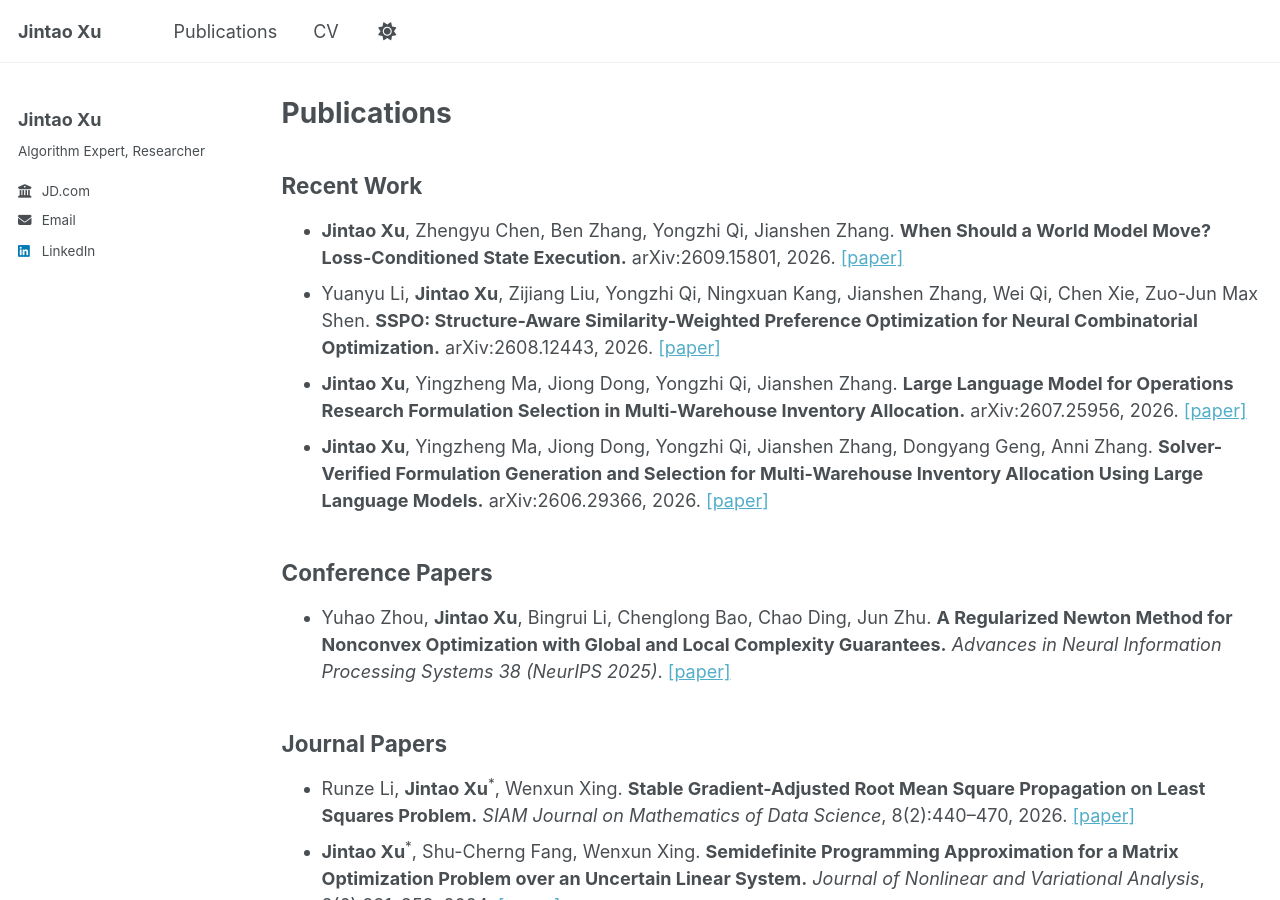
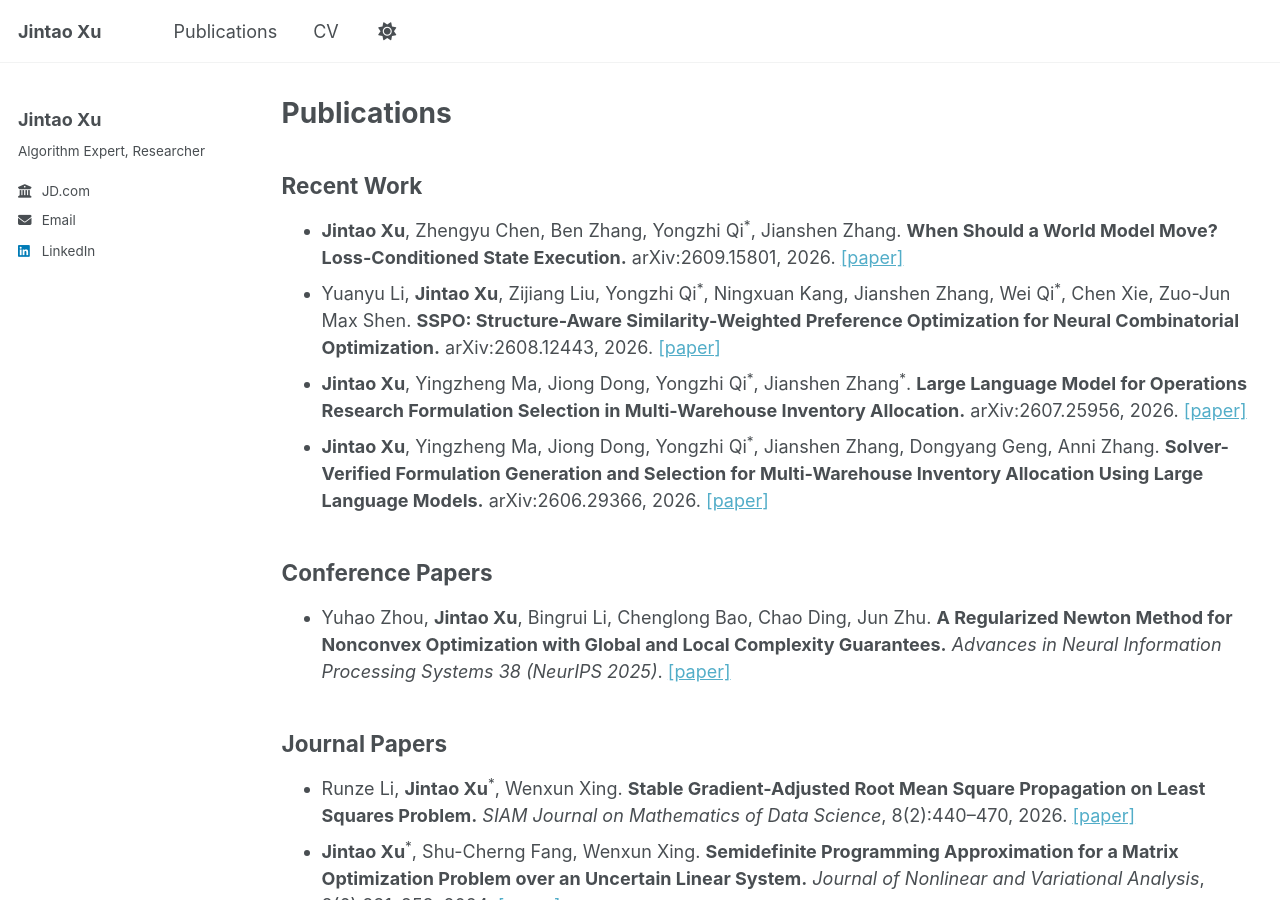
Before and after one commit to JintaoXuMath/JintaoXuMath.github.io, a Jekyll site: the page built from _pages/publications.html, in a window 1280 px wide and 900 px high. Built offline with Jekyll 4.4.1, drawn with Linux system fonts in a browser that asks for light colours.

```diff
--- a/_pages/publications.html
+++ b/_pages/publications.html
@@ -9,10 +9,10 @@ author_profile: true
 
 <ul>
 
-  <li><strong>Jintao Xu</strong>, Zhengyu Chen, Ben Zhang, Yongzhi Qi, Jianshen Zhang. <strong>When Should a World Model Move? Loss-Conditioned State Execution.</strong> arXiv:2609.15801, 2026. <a href="https://arxiv.org/abs/2609.15801">[paper]</a></li>
-  <li>Yuanyu Li, <strong>Jintao Xu</strong>, Zijiang Liu, Yongzhi Qi, Ningxuan Kang, Jianshen Zhang, Wei Qi, Chen Xie, Zuo-Jun Max Shen. <strong>SSPO: Structure-Aware Similarity-Weighted Preference Optimization for Neural Combinatorial Optimization.</strong> arXiv:2608.12443, 2026. <a href="https://arxiv.org/abs/2608.12443">[paper]</a></li>
-  <li><strong>Jintao Xu</strong>, Yingzheng Ma, Jiong Dong, Yongzhi Qi, Jianshen Zhang. <strong>Large Language Model for Operations Research Formulation Selection in Multi-Warehouse Inventory Allocation.</strong> arXiv:2607.25956, 2026. <a href="https://arxiv.org/abs/2607.25956">[paper]</a></li>
-  <li><strong>Jintao Xu</strong>, Yingzheng Ma, Jiong Dong, Yongzhi Qi, Jianshen Zhang, Dongyang Geng, Anni Zhang. <strong>Solver-Verified Formulation Generation and Selection for Multi-Warehouse Inventory Allocation Using Large Language Models.</strong> arXiv:2606.29366, 2026. <a href="https://arxiv.org/abs/2606.29366">[paper]</a></li>
+  <li><strong>Jintao Xu</strong>, Zhengyu Chen, Ben Zhang, Yongzhi Qi<sup>*</sup>, Jianshen Zhang. <strong>When Should a World Model Move? Loss-Conditioned State Execution.</strong> arXiv:2609.15801, 2026. <a href="https://arxiv.org/abs/2609.15801">[paper]</a></li>
+  <li>Yuanyu Li, <strong>Jintao Xu</strong>, Zijiang Liu, Yongzhi Qi<sup>*</sup>, Ningxuan Kang, Jianshen Zhang, Wei Qi<sup>*</sup>, Chen Xie, Zuo-Jun Max Shen. <strong>SSPO: Structure-Aware Similarity-Weighted Preference Optimization for Neural Combinatorial Optimization.</strong> arXiv:2608.12443, 2026. <a href="https://arxiv.org/abs/2608.12443">[paper]</a></li>
+  <li><strong>Jintao Xu</strong>, Yingzheng Ma, Jiong Dong, Yongzhi Qi<sup>*</sup>, Jianshen Zhang<sup>*</sup>. <strong>Large Language Model for Operations Research Formulation Selection in Multi-Warehouse Inventory Allocation.</strong> arXiv:2607.25956, 2026. <a href="https://arxiv.org/abs/2607.25956">[paper]</a></li>
+  <li><strong>Jintao Xu</strong>, Yingzheng Ma, Jiong Dong, Yongzhi Qi<sup>*</sup>, Jianshen Zhang, Dongyang Geng, Anni Zhang. <strong>Solver-Verified Formulation Generation and Selection for Multi-Warehouse Inventory Allocation Using Large Language Models.</strong> arXiv:2606.29366, 2026. <a href="https://arxiv.org/abs/2606.29366">[paper]</a></li>
 </ul>
 
 <h2>Conference Papers</h2>
```
